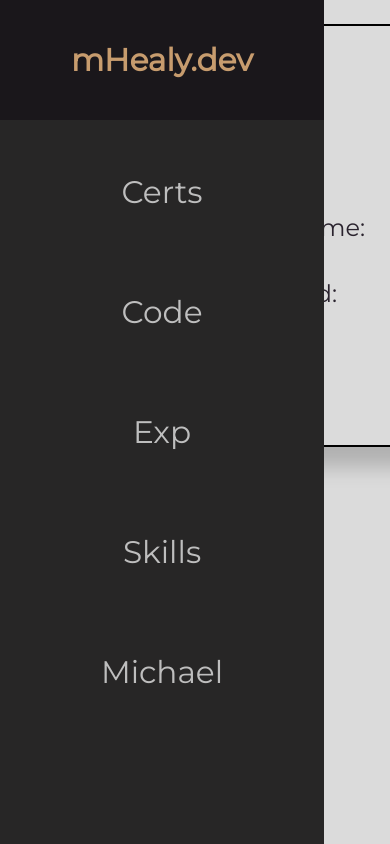
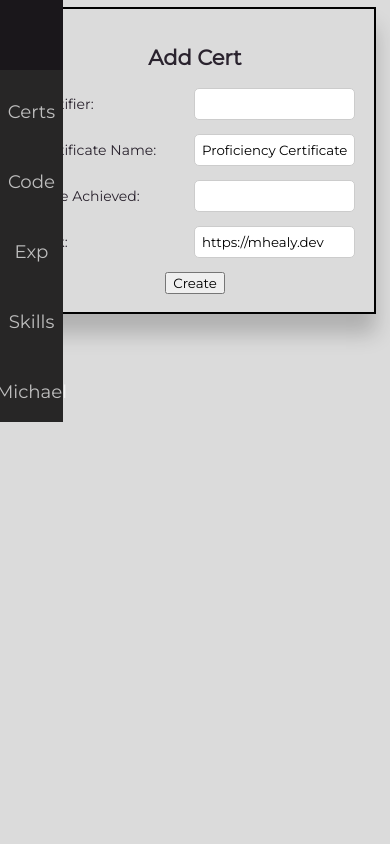
Before and after one commit to mhealy-dev/mHealy.Dev, a Django app: page /certs/create in a window 390 px wide; the page is wider, and only the part inside the window is pictured. Run offline with Django 4.2, Linux system fonts and the light colour scheme; a user stored in the database is signed in.

Commit message:
fix: add styling for mobile device adjustmets

```diff
--- a/mHealyDev/portfolio/static/portfolio/css/style.css
+++ b/mHealyDev/portfolio/static/portfolio/css/style.css
@@ -276,7 +276,7 @@
   grid-template-rows: repeat(auto-fit, auto);
   justify-content: center;
   margin:auto;
-  max-width: fit-content ;
+  max-width: fit-content;
   width:auto;
 }
 
@@ -412,3 +412,90 @@
 .nav-bar__link--txt {
   display: none;
 }
+
+
+
+/* Media query for screens smaller than 768px */
+@media (max-width: 768px) {
+  :root {
+    font-size: 16px;
+  }
+
+  main {
+    margin-left: 0;
+    padding: 0.5rem;
+  }
+
+  /* Adjust form styles for smaller screens */
+  .frm__inp,
+  .frm__lbl,
+  .frm__row input,
+  .frm__row select,
+  .frm__row textarea {
+    display: flex;
+    justify-content: flex-start;
+    max-width: 100%;
+    width: 100%;
+  }
+
+  .nav-bar {
+    width: 4.5rem;
+  }
+
+  .nav-bar:hover {
+    height: 3rem;
+    width: 4.5rem;
+  }
+
+  .nav-bar:hover .logo__txt {
+    display: none;
+  }
+
+  .nav-bar__link--txt {
+    display: none;
+  }
+}
+
+/* Media query for screens smaller than 576px */
+@media (max-width: 576px) {
+  :root {
+    font-size: 14px;
+  }
+
+  main {
+    margin-left: 0;
+    padding: 0.5rem;
+  }
+
+  .card {
+    width: 100%;
+  }
+
+  /* Adjust form styles for smaller screens */
+  .frm__inp,
+  .frm__lbl,
+  .frm__row input,
+  .frm__row select,
+  .frm__row textarea {
+    width: 100%; /* Make form elements span the entire width */
+    max-width: 100%; /* Ensure elements don't exceed screen width */
+  }
+
+  .nav-bar {
+    height: 3rem;
+    width: 4.5rem;
+  }
+
+  .nav-bar:hover {
+    height: 50%;
+    width: 4.5rem;
+  }
+
+  .nav-bar:hover .logo__txt {
+    display: none;
+  }
+
+  .nav-bar__link--txt {
+    display: none;
+  }
+}
--- a/mHealyDev/portfolio/templates/base.html
+++ b/mHealyDev/portfolio/templates/base.html
@@ -15,7 +15,7 @@
     <ul class="nav-bar__list">
       <li class="logo">
         <a href="{% url 'portfolio:home' %}" class="nav-bar__link">
-          <span class="nav-bar__link--txt logo-txt">mHealy.dev</span>
+          <span class="nav-bar__link--txt logo__txt">mHealy.dev</span>
         </a>
       </li>
       <li class="nav-bar__item">
```
Also changed, not shown: mHealyDev/db.sqlite3.
